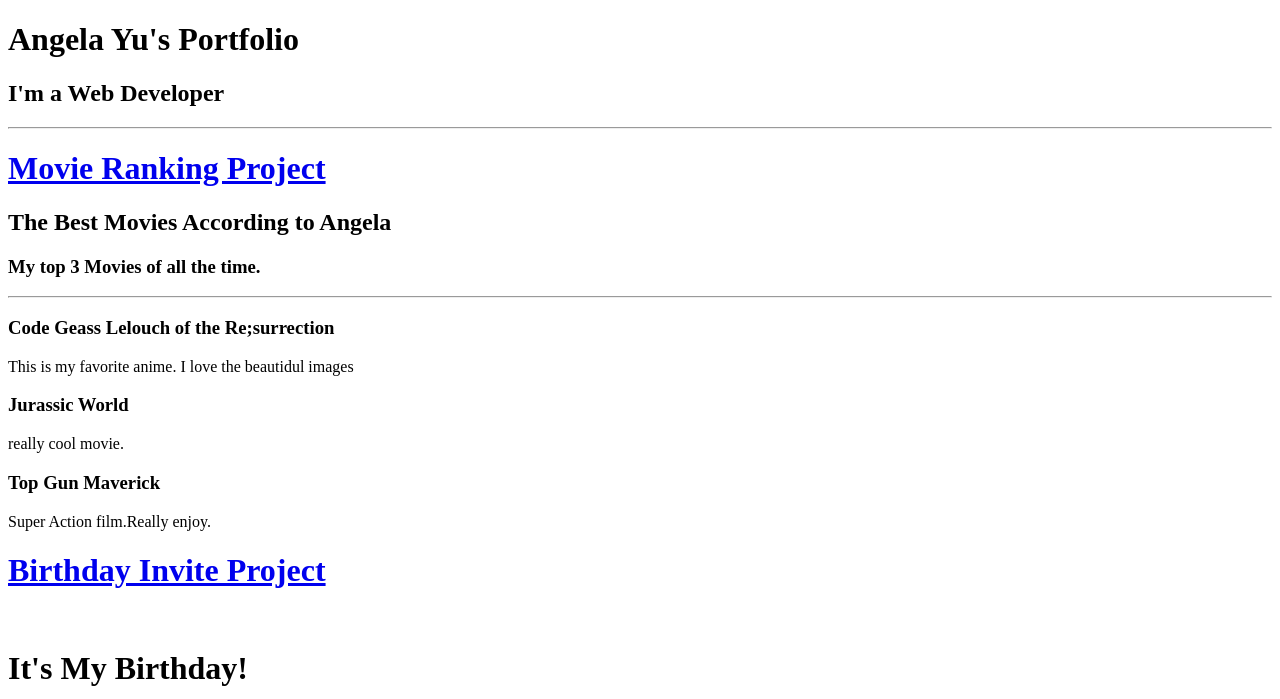
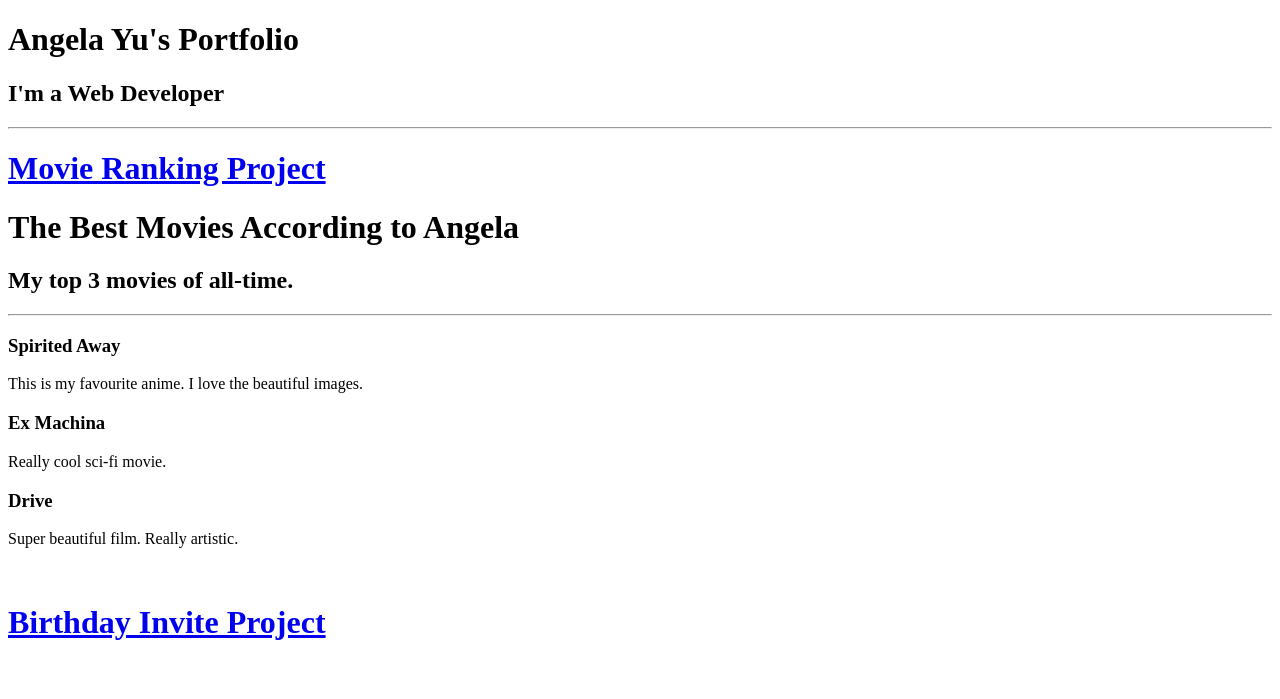
Before and after one commit to pwaranya/port2, a plain HTML site: page index.html in a window 1280 px wide. Shown: the top 699 px of the page. Drawn offline with Linux system fonts and the light colour scheme.

Commit message:
Add files via upload

```diff
--- a/index.html
+++ b/index.html
@@ -12,15 +12,15 @@
     <hr />
     <!-- TODO 2: Add Your previous projects' HTML into the public folder -->
     <a href="../4.3 HTML Porfolio Project/public/movie-ranking.html"><h1>Movie Ranking Project</h1></a>
-    <h2>The Best Movies According to Angela</h2>
-    <h3>My top 3 Movies of all the time.</h3>
-    <hr />
-    <h3>Code Geass Lelouch of the Re;surrection</h3>
-    This is my favorite anime. I love the beautidul images
-    <h3>Jurassic World</h3>
-    really cool movie.
-    <h3>Top Gun Maverick</h3>
-    Super Action film.Really enjoy.
+    <h1>The Best Movies According to Angela</h1>
+<h2>My top 3 movies of all-time.</h2>
+<hr />
+<h3>Spirited Away</h3>
+<p>This is my favourite anime. I love the beautiful images.</p>
+<h3>Ex Machina</h3>
+<p>Really cool sci-fi movie.</p>
+<h3>Drive</h3>
+<p>Super beautiful film. Really artistic.</p>
 
     <a href="../4.3 HTML Porfolio Project/public/birthday-invite.html"><br><H1>Birthday Invite Project</H1></br></a>
     <h1>It's My Birthday!</h1>
```
